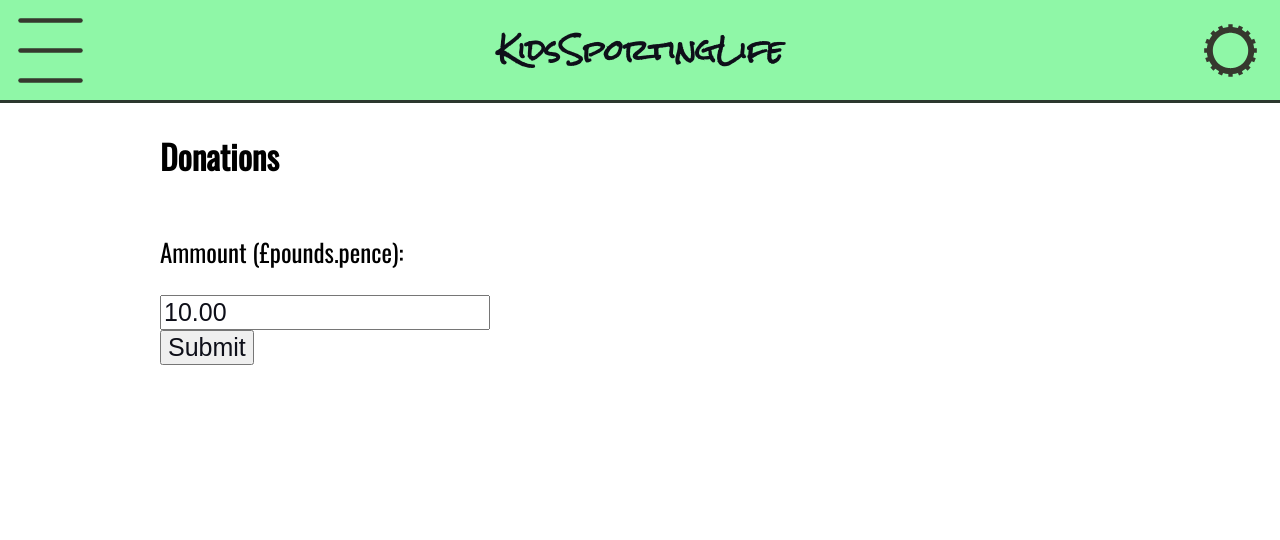
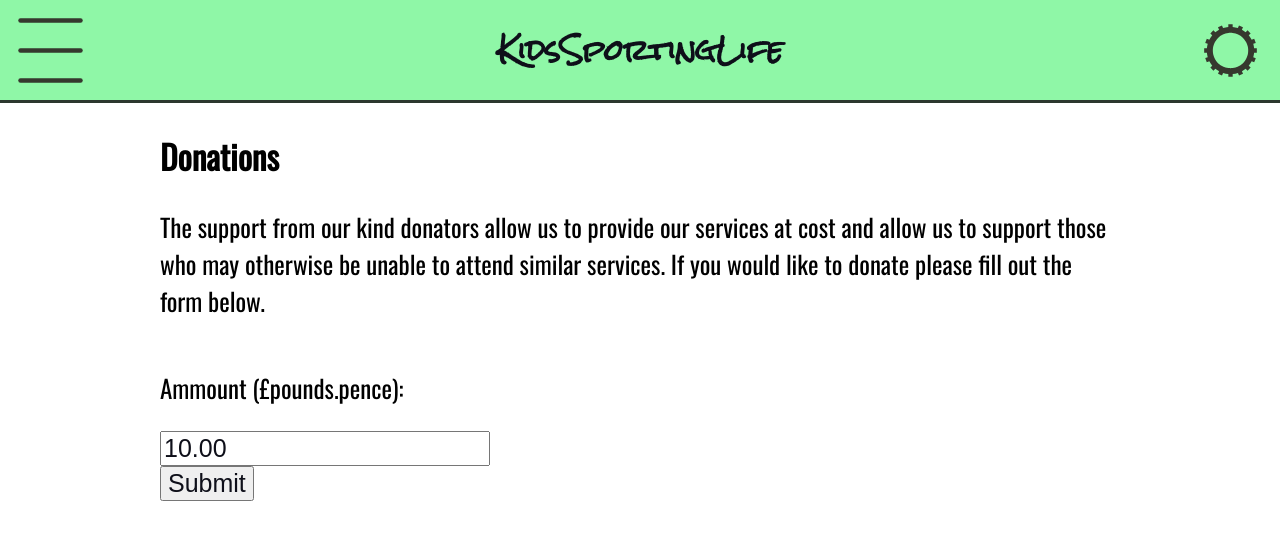
Before and after one commit to AmyHannahMorgan/unit-13-website-kidssportingfun, a Jekyll site: the page built from donations/index.html, in a window 1280 px wide. Shown: the top 540 px of the page. Built offline with Jekyll 4.4.1, drawn with Linux system fonts in a browser that asks for light colours.

Commit message:
added donation text

```diff
--- a/donations/index.html
+++ b/donations/index.html
@@ -4,7 +4,7 @@ layout: default
 ---
 <h2>Donations</h2>
 
-<p></p>
+<p>The support from our kind donators allow us to provide our services at cost and allow us to support those who may otherwise be unable to attend similar services. If you would like to donate please fill out the form below.</p>
 
 <form class="" action="{{ site.baseurl }}/donations/actions.html">
   <p>Ammount (£pounds.pence): </p> <input type="text" name="ammount" pattern="[0-9]1+\.[0-9]{2}"value="10.00">
```
